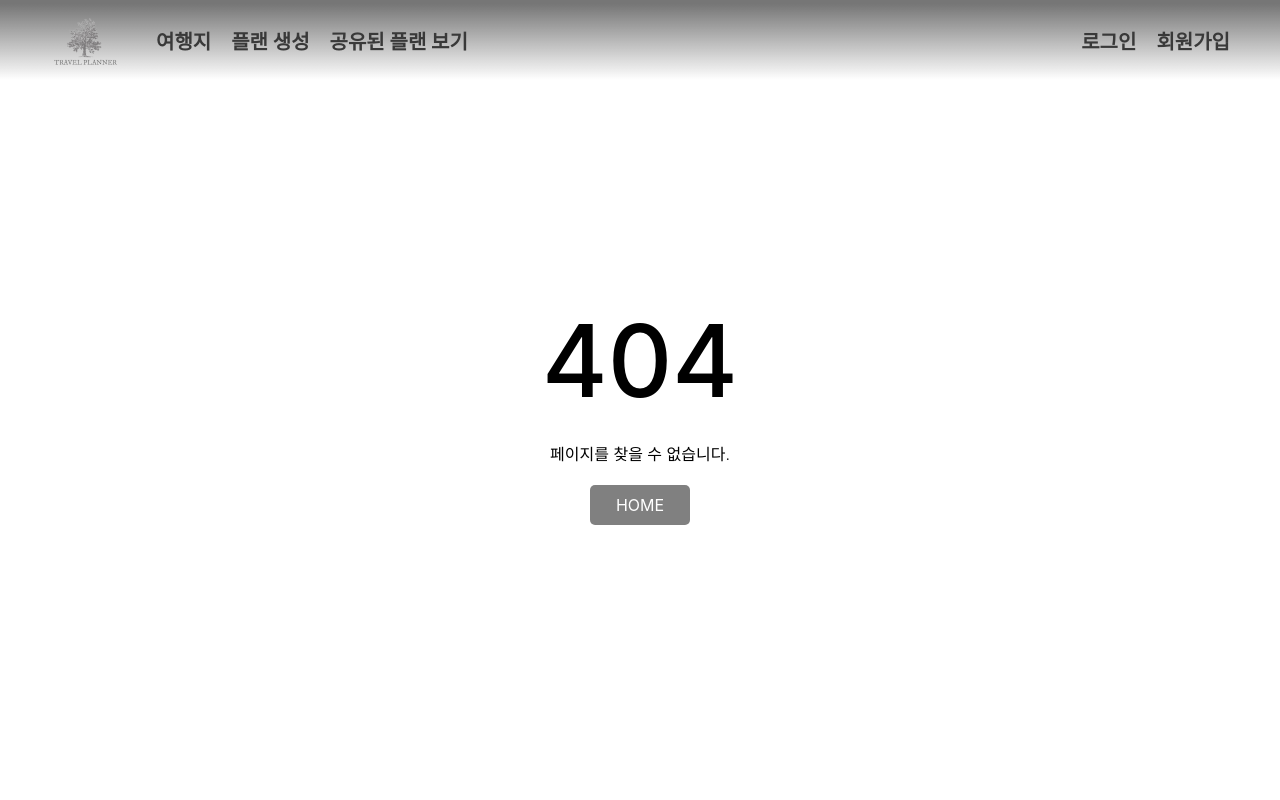
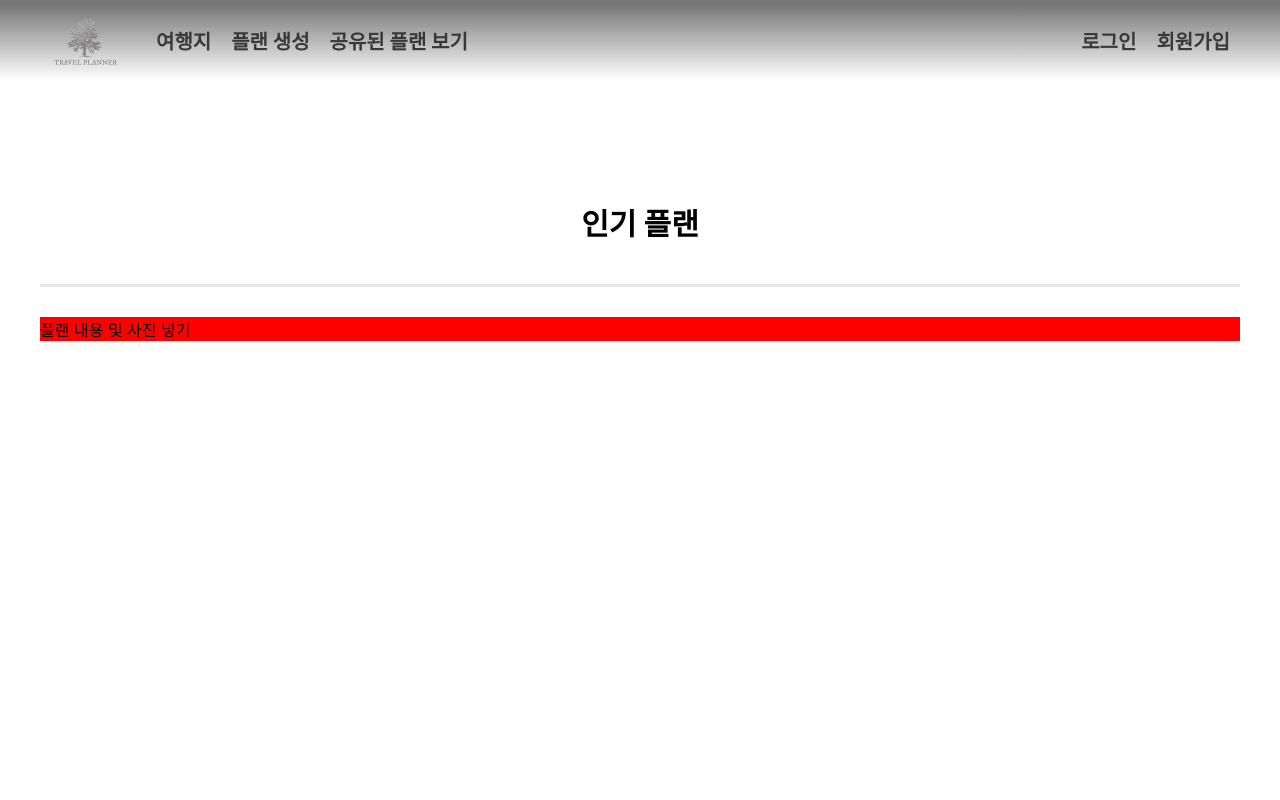
Before and after one commit to ten-3dev/travel-planner, a React (Create React App) app: page /popularityPage in a window 1280 px wide. Before the commit this address had no page. Shown: the top 800 px of the page. Built offline with nearby package versions, Linux system fonts and the light colour scheme.

Commit message:
인기플랜ing

```diff
--- a/src/App.js
+++ b/src/App.js
@@ -7,6 +7,7 @@ import InformationPage from './Pages/localInformationPage';
 import TravelPage from './Pages/travelPage';
 import NotFoundPage from './Pages/notFoundPage';
 import MyPage from "./Pages/myPage";
+import PopulanityPage from "./Pages/popularityplanPage";
 import { BrowserRouter, Routes, Route } from 'react-router-dom';
 
 const App = () => {
@@ -19,6 +20,7 @@ const App = () => {
         <Route path="/information" element={<InformationPage/>}/>
         <Route path="/travel" element={<TravelPage/>}/>
         <Route path="/myPage" element={<MyPage/>}/>
+        <Route path="/popularityPage" element={<PopulanityPage/>}/>
         <Route path="*" element={<NotFoundPage/>}/>
       </Routes>
       <Footer />
--- a/src/Pages/localinformationPage/index.js
+++ b/src/Pages/localinformationPage/index.js
@@ -5,10 +5,11 @@ import { MarginTopWrapper } from "../../Common/style";
 const InformationPage = () => {
     return(
         <MarginTopWrapper margin>
-
+            <Styles.TitleBox>
                 <Styles.Title>
                     관광지이름(임시)
                 </Styles.Title>
+            </Styles.TitleBox>
             <Styles.LikeBox>
                 <Styles.Img1 src={"assets/hrr.png"}></Styles.Img1>
                 <Styles.Like>+찜하기</Styles.Like>
@@ -37,26 +38,32 @@ const InformationPage = () => {
                         <Styles.DetaFont>● 문의 및 안내</Styles.DetaFont>
                         <Styles.DetainforMation>043-844-0741</Styles.DetainforMation>
                     </Styles.DetaFontBox>
+
                     <Styles.DetaFontBox>
                         <Styles.DetaFont>● 주소</Styles.DetaFont>
                         <Styles.DetainforMation>충청북도 충주시 양성면 가곡로 1434</Styles.DetainforMation>
                     </Styles.DetaFontBox>
+
                     <Styles.DetaFontBox>
                         <Styles.DetaFont>● 휴일</Styles.DetaFont>
                         <Styles.DetainforMation>매주 월요일 휴관(공휴일 월요일 제외)</Styles.DetainforMation>
                     </Styles.DetaFontBox>
+
                     <Styles.DetaFontBox>
                         <Styles.DetaFont>● 이용요금</Styles.DetaFont>
                         <Styles.DetainforMation>대인 32123원</Styles.DetainforMation>
                     </Styles.DetaFontBox>
+
                     <Styles.DetaFontBox>
                         <Styles.DetaFont/>
                             <Styles.DetainforMation>소인32123원</Styles.DetainforMation>
                     </Styles.DetaFontBox>
+
                     <Styles.DetaFontBox>
                         <Styles.DetaFont>● 장애인주차요금</Styles.DetaFont>
                         <Styles.DetainforMation>장애인 주차장있음,무장애 편의시설</Styles.DetainforMation>
                     </Styles.DetaFontBox>
+
                     <Styles.DetaFontBox>
                         <Styles.DetaFont>● 휠체어</Styles.DetaFont>
                         <Styles.DetainforMation>대여가능(100대)</Styles.DetainforMation>
--- a/src/Pages/localinformationPage/style.js
+++ b/src/Pages/localinformationPage/style.js
@@ -4,9 +4,15 @@ export const Title = styled.div`
     font-size: 30px;
     font-weight: 500px;
     margin-bottom: 40px;
+    //margin-top: 40px;
     text-align: center;
     font-weight: bold;
 `
+export const TitleBox = styled.div`
+    width: 100%;
+    margin-top: 200px;
+`
+
 export const LikeBox = styled.div`
     display: flex;
     align-items: center;
@@ -171,7 +177,7 @@ export const DetainfoRight = styled.div`
     align-items: center;
 `
 export const Img1 = styled.img`
-    width: 2%;
+    width: 20px;
 `
 export const Titleimage = styled.img`
     width: 100%;
--- /dev/null
+++ b/src/Pages/popularityplanPage/index.js
@@ -0,0 +1,20 @@
+import React from "react";
+import * as Styles from './style';
+import { MarginTopWrapper } from "../../Common/style";
+
+const PopulanityPage = () =>{
+    return(
+        <MarginTopWrapper margin>
+            <Styles.TitleBox>
+                <Styles.Title>
+                    인기 플랜
+                </Styles.Title>
+            </Styles.TitleBox>
+            <Styles.TopBar/>
+            <Styles.PlanBox>
+                플랜 내용 및 사진 넣기
+            </Styles.PlanBox>
+        </MarginTopWrapper>
+    );
+}
+export default PopulanityPage;
--- /dev/null
+++ b/src/Pages/popularityplanPage/style.js
@@ -0,0 +1,28 @@
+import styled from "styled-components";
+
+
+export const TitleBox = styled.div`
+    width: 100%;
+    margin-top: 200px;
+`
+export const Title = styled.div`
+    font-size: 30px;
+    font-weight: 500px;
+    margin-top: 20px;
+    margin-bottom: 40px;
+    text-align: center;
+    font-weight: bold;
+`
+export const TopBar = styled.div`
+    width: 100%;
+    height: 3px;
+    margin-top: 10px;
+    margin-bottom: 30px;
+    background-color: grey ;
+    opacity: 0.2;
+`
+export const PlanBox = styled.div`
+    width: 100%;
+    margin-bottom: 50%;
+    background-color: red;
+`
```
Lines whose indentation alone changed are shown as unchanged.
